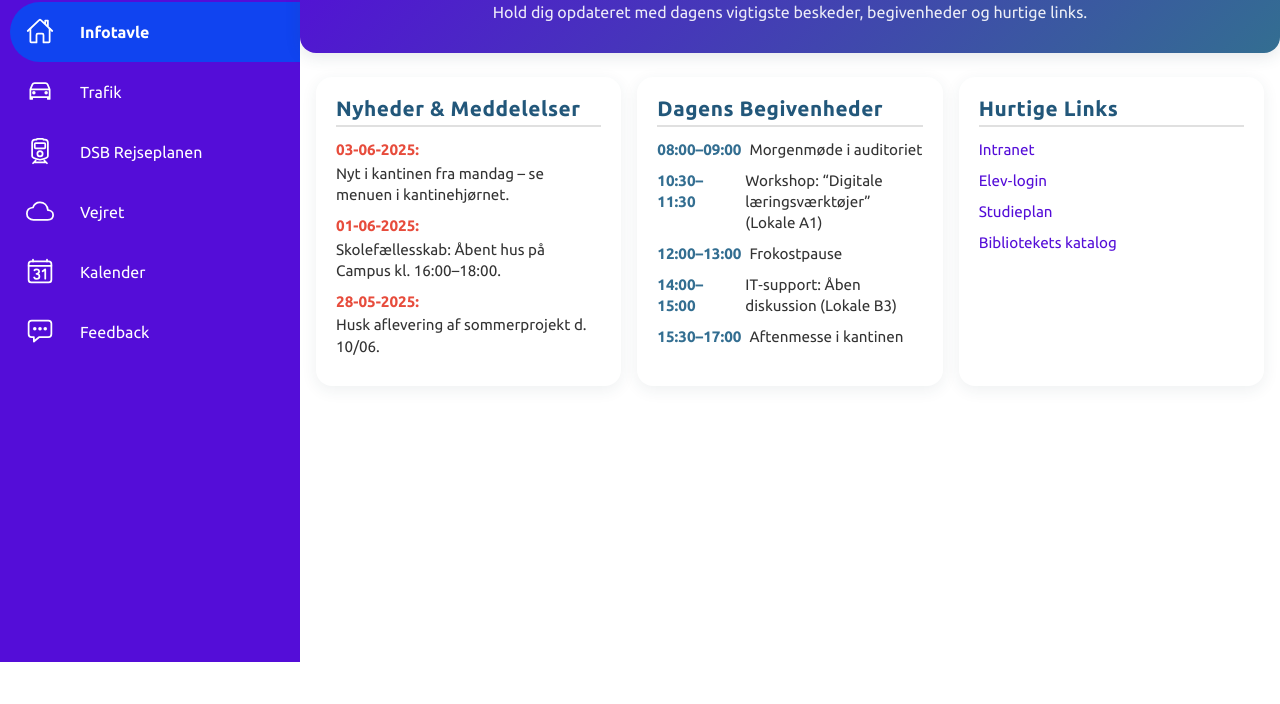
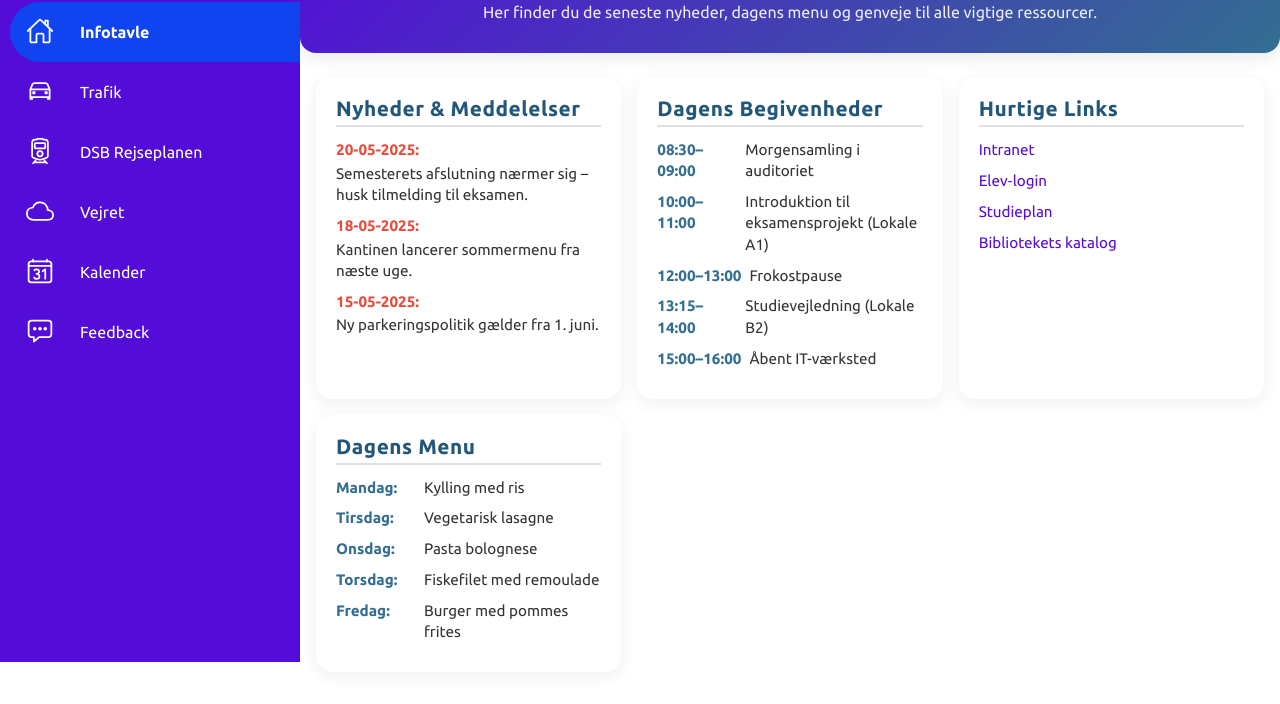
Before and after one commit to Mucco2/InfoTavle, a plain HTML site: page index.html in a window 1280 px wide. Shown: the part 138-842 px from the top of the page. Before the commit the page ends 800 px from the top, so only its background shows below. Drawn offline with nearby package versions, Linux system fonts and the light colour scheme; no server answers.

Commit message:
Improve front page content

```diff
--- a/assets/css/style.css
+++ b/assets/css/style.css
@@ -828,6 +828,19 @@ body {
   text-decoration: underline;
 }
 
+/* Dagens Menu */
+.menu‐card ul li {
+  display: flex;
+  flex-direction: row;
+}
+
+.menu‐card .menu‐day {
+  min-width: 80px;
+  font-weight: bold;
+  color: #336e91;
+  margin-right: 0.5rem;
+}
+
 /* Små skærme: Kortene stables lodret */
 @media (max-width: 800px) {
   .info‐cards {
--- a/index.html
+++ b/index.html
@@ -108,8 +108,8 @@
   <div id="infotavle-section" class="info-section">
     <!-- Hero‐banner -->
       <div class="infotavle‐hero">
-      <h2>Velkommen til TEC Infotavle</h2>
-      <p>Hold dig opdateret med dagens vigtigste beskeder, begivenheder og hurtige links.</p>
+        <h2>Velkommen til TEC Hovedcampus</h2>
+        <p>Her finder du de seneste nyheder, dagens menu og genveje til alle vigtige ressourcer.</p>
       </div>
 
     <div class="info‐cards‐wrapper">
@@ -120,16 +120,16 @@
           <h3>Nyheder &amp; Meddelelser</h3>
             <ul>
               <li>
-              <span class="news‐date">03-06-2025:</span>
-              Nyt i kantinen fra mandag – se menuen i kantinehjørnet.
+                <span class="news‐date">20-05-2025:</span>
+                Semesterets afslutning nærmer sig – husk tilmelding til eksamen.
               </li>
               <li>
-              <span class="news‐date">01-06-2025:</span>
-              Skolefællesskab: Åbent hus på Campus kl. 16:00–18:00.
+                <span class="news‐date">18-05-2025:</span>
+                Kantinen lancerer sommermenu fra næste uge.
               </li>
               <li>
-              <span class="news‐date">28-05-2025:</span>
-              Husk aflevering af sommerprojekt d. 10/06.
+                <span class="news‐date">15-05-2025:</span>
+                Ny parkeringspolitik gælder fra 1. juni.
               </li>
             </ul>
         </div>
@@ -138,11 +138,11 @@
         <div class="info‐card events‐card">
           <h3>Dagens Begivenheder</h3>
             <ul>
-            <li><span class="event‐time">08:00–09:00</span> Morgenmøde i auditoriet</li>
-            <li><span class="event‐time">10:30–11:30</span> Workshop: “Digitale læringsværktøjer” (Lokale A1)</li>
+              <li><span class="event‐time">08:30–09:00</span> Morgensamling i auditoriet</li>
+              <li><span class="event‐time">10:00–11:00</span> Introduktion til eksamensprojekt (Lokale A1)</li>
               <li><span class="event‐time">12:00–13:00</span> Frokostpause</li>
-            <li><span class="event‐time">14:00–15:00</span> IT‐support: Åben diskussion (Lokale B3)</li>
-            <li><span class="event‐time">15:30–17:00</span> Aftenmesse i kantinen</li>
+              <li><span class="event‐time">13:15–14:00</span> Studievejledning (Lokale B2)</li>
+              <li><span class="event‐time">15:00–16:00</span> Åbent IT-værksted</li>
             </ul>
         </div>
 
@@ -154,6 +154,18 @@
               <li><a href="https://elevportal.tec.dk" target="_blank" rel="noopener">Elev‐login</a></li>
               <li><a href="https://studieplan.tec.dk" target="_blank" rel="noopener">Studieplan</a></li>
               <li><a href="https://bibliotek.tec.dk" target="_blank" rel="noopener">Bibliotekets katalog</a></li>
+            </ul>
+          </div>
+
+          <!-- Dagens Menu -->
+          <div class="info‐card menu‐card">
+            <h3>Dagens Menu</h3>
+            <ul>
+              <li><span class="menu‐day">Mandag:</span> Kylling med ris</li>
+              <li><span class="menu‐day">Tirsdag:</span> Vegetarisk lasagne</li>
+              <li><span class="menu‐day">Onsdag:</span> Pasta bolognese</li>
+              <li><span class="menu‐day">Torsdag:</span> Fiskefilet med remoulade</li>
+              <li><span class="menu‐day">Fredag:</span> Burger med pommes frites</li>
             </ul>
           </div>
 
```
Lines whose indentation alone changed are shown as unchanged.
